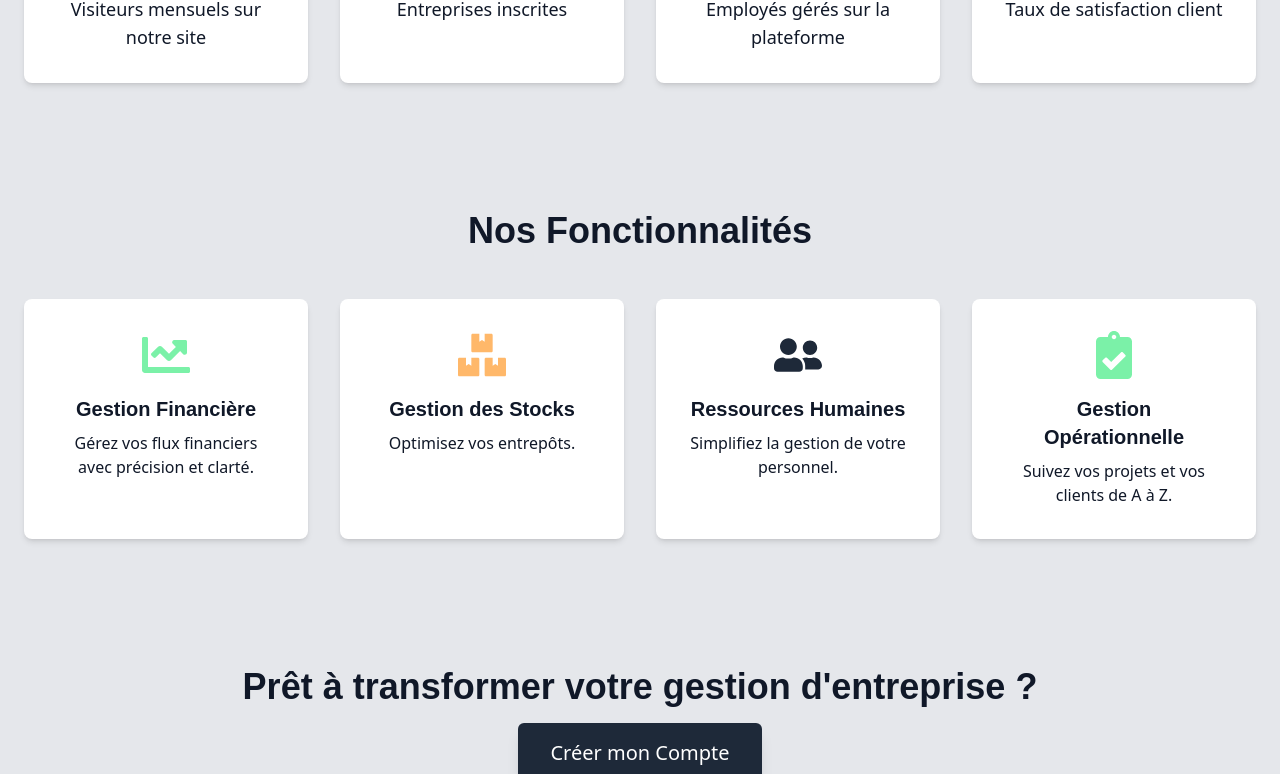
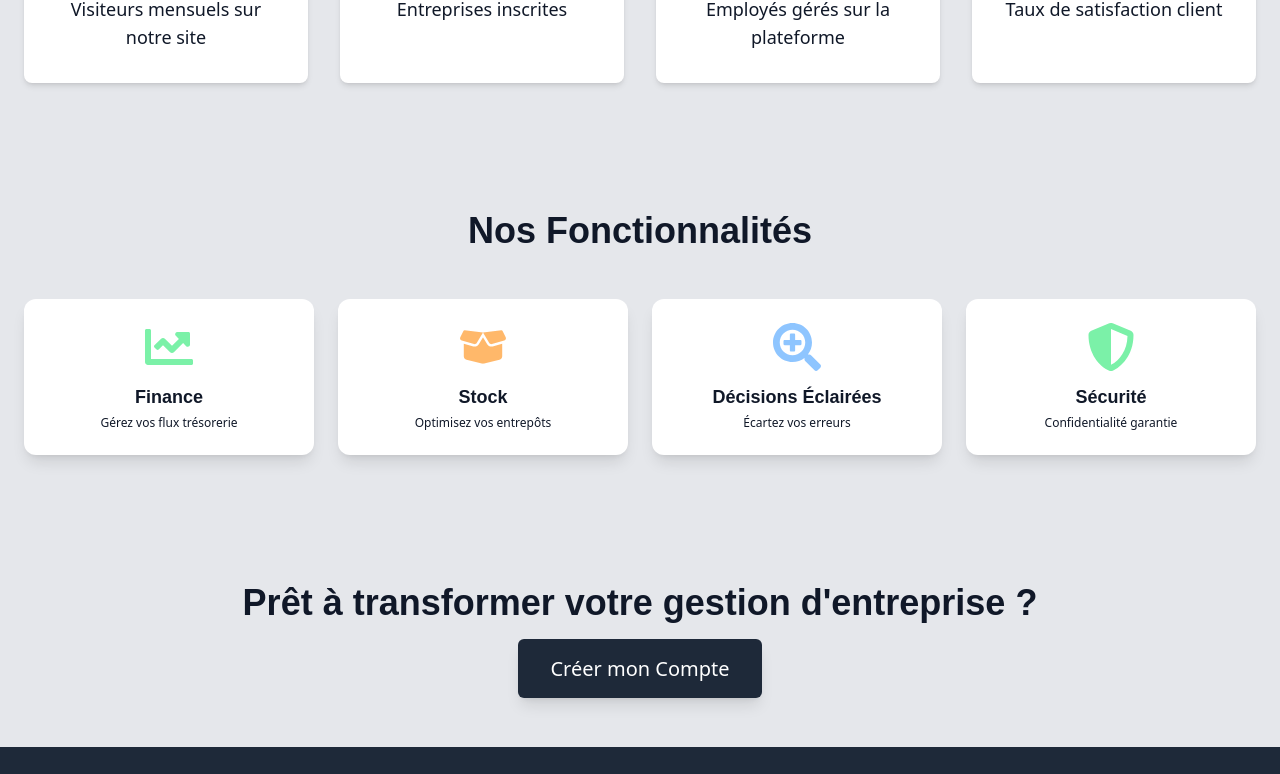
Before and after one commit to atedesi22/PilotPro, a React (Vite) app: page / in a window 1280 px wide. Shown: the part 1009-1783 px from the top of the page. Built offline with nearby package versions, Linux system fonts and the light colour scheme.

Commit message:
new commit

```diff
--- a/src/components/ContactPage.jsx
+++ b/src/components/ContactPage.jsx
@@ -8,6 +8,7 @@ import {
     FaQuestionCircle, FaUserCircle, FaBars,
     FaEnvelope, FaPhone, FaBuilding, FaFacebook, FaTwitter, FaLinkedin // Icônes de contact
 } from 'react-icons/fa';
+import { MdContactPage, MdMonetizationOn } from 'react-icons/md';
 
 // --- Configuration Couleurs & Styles ---
 
@@ -30,10 +31,10 @@ const MobileNavbar = () => {
                     <FaClipboardCheck className="text-xl mb-0.5" /> Fonctionnalités
                 </Link>
                 <Link to="/tarifs" className={getLinkClass('/tarifs')}>
-                    <FaMoneyBillWave className="text-xl mb-0.5" /> Tarifs
+                    <MdMonetizationOn className="text-xl mb-0.5" /> Tarifs
                 </Link>
                 <Link to="/contact" className={getLinkClass('/contact')}>
-                    <FaLifeRing className="text-xl mb-0.5" /> Contact
+                    <MdContactPage className="text-xl mb-0.5" /> Contact
                 </Link>
             </nav>
         </footer>
--- a/src/components/FAQPage.jsx
+++ b/src/components/FAQPage.jsx
@@ -82,10 +82,10 @@ const FAQPage = () => {
           <FaClipboardCheck className="text-xl mb-0.5" /> Fonctionnalités
         </Link>
         <Link to="/pricing" className={`flex flex-col items-center text-xs ${location.pathname === '/pricing' ? 'text-white' : 'text-white'}`}>
-          <FaMoneyBillWave className="text-xl mb-0.5" /> Tarifs
+          <MdMonetizationOn className="text-xl mb-0.5" /> Tarifs
         </Link>
         <Link to="/contact" className={`flex flex-col items-center text-xs ${location.pathname === '/contact' ? 'text-white' : 'text-white'}`}>
-          <FaLifeRing className="text-xl mb-0.5" /> Contact
+          <MdContactPage className="text-xl mb-0.5" /> Contact
         </Link>
       </nav>
     </footer>
--- a/src/components/FeaturesPage.jsx
+++ b/src/components/FeaturesPage.jsx
@@ -57,10 +57,10 @@ const MobileNavbar = () => {
                     <FaClipboardCheck className="text-xl mb-0.5" /> Fonctionnalités
                 </Link>
                 <Link to="/tarifs" className={getLinkClass('/tarifs')}>
-                    <FaMoneyBillWave className="text-xl mb-0.5" /> Tarifs
+                    <MdMonetizationOn className="text-xl mb-0.5" /> Tarifs
                 </Link>
                 <Link to="/contact" className={getLinkClass('/contact')}>
-                    <FaLifeRing className="text-xl mb-0.5" /> Contact
+                    <MdContactPage className="text-xl mb-0.5" /> Contact
                 </Link>
             </nav>
         </footer>
--- a/src/components/LandingPage.jsx
+++ b/src/components/LandingPage.jsx
@@ -3,11 +3,11 @@ import { React, useState } from 'react';
 import { Link, useLocation } from 'react-router-dom';
 import '../index.css';
 // Import des icônes de react-icons
-import { FaPlay,FaMoneyBillWave, FaUserCircle, FaQuestionCircle, FaLifeRing, FaHome, FaEye, FaBuilding, FaUsers, FaChartLine, FaBoxes, FaUserFriends, FaClipboardCheck, FaShieldAlt, FaRegEye, FaFacebook, FaTwitter, FaLinkedin } from 'react-icons/fa';
+import { FaPlay,FaMoneyBillWave, FaUserCircle, FaQuestionCircle, FaLifeRing, FaHome, FaEye, FaBuilding, FaUsers, FaChartLine, FaBoxes, FaUserFriends, FaClipboardCheck, FaShieldAlt, FaRegEye, FaFacebook, FaTwitter, FaLinkedin, FaSearchPlus } from 'react-icons/fa';
 import { BsGraphUp } from 'react-icons/bs'; // Pour l'icône de décisions éclairées
-import { MdOutlineSecurity } from 'react-icons/md'; // Pour l'icône de sécurité
-import { IoBuildOutline, IoBuildSharp } from 'react-icons/io5';
-import { FaBuildingShield, FaEyeDropper, FaEyeLowVision, FaEyeSlash } from 'react-icons/fa6';
+import { MdContactPage, MdDownload, MdMonetizationOn, MdOutlineSecurity } from 'react-icons/md'; // Pour l'icône de sécurité
+import { IoBuildOutline, IoBuildSharp, IoDownload } from 'react-icons/io5';
+import { FaBoxOpen, FaBuildingShield, FaDownload, FaEyeDropper, FaEyeLowVision, FaEyeSlash } from 'react-icons/fa6';
 
 // Import de votre icône de logo (si vous l'avez en SVG ou un composant React)
 // Pour cet exemple, je vais simuler l'icône et utiliser FaPlay pour le logo textuel "PilotPro"
@@ -34,10 +34,10 @@ const MobileNavbar = () => {
                     <FaClipboardCheck className="text-xl mb-0.5" /> Fonctionnalités
                 </Link>
                 <Link to="/pricing" className={getLinkClass('/pricing')}>
-                    <FaMoneyBillWave className="text-xl mb-0.5" /> Tarifs
+                    <MdMonetizationOn className="text-xl mb-0.5" /> Tarifs
                 </Link>
                 <Link to="/contact" className={getLinkClass('/contact')}>
-                    <FaLifeRing className="text-xl mb-0.5" /> Contact
+                    <MdContactPage className="text-xl mb-0.5" /> Contact
                 </Link>
             </nav>
         </footer>
@@ -142,36 +142,35 @@ const LandingPage = () => {
           </div>
         </section>
 
-        {/* Section Nos Fonctionnalités */}
-        <section className="container mx-auto px-6 py-16 bg-gray-200
-">
+        {/* 4. Section Nos Fonctionnalités */}
+        <section className="container mx-auto px-6 py-12 md:py-16 bg-background-light">
           <h2 className="font-heading text-3xl md:text-4xl font-bold text-center text-gray-900 mb-12">
             Nos Fonctionnalités
           </h2>
-          <div className="grid grid-cols-2 md:grid-cols-3 lg:grid-cols-4 gap-8">
-            {/* Feature Card 1 */}
-            <div className="bg-white p-8 rounded-lg shadow-md text-center">
-              <FaChartLine className="text-5xl text-green-300 mx-auto mb-4" />
-              <h3 className="font-heading text-xl font-semibold text-gray-900 mb-2">Gestion Financière</h3>
-              <p className="text-gray-900">Gérez vos flux financiers avec précision et clarté.</p>
+          <div className="grid grid-cols-2 lg:grid-cols-4 gap-6">
+            {/* Feature Card 1: Finance */}
+            <div className="bg-white p-6 rounded-xl shadow-lg text-center hover:shadow-xl transition-shadow">
+              <FaChartLine className="text-5xl text-green-300 mx-auto mb-3" />
+              <h3 className="font-heading text-lg font-semibold text-text-deep-grey mb-1">Finance</h3>
+              <p className="text-xs text-text-deep-grey">Gérez vos flux trésorerie</p>
             </div>
-            {/* Feature Card 2 */}
-            <div className="bg-white p-8 rounded-lg shadow-md text-center">
-              <FaBoxes className="text-5xl text-orange-300 mx-auto mb-4" />
-              <h3 className="font-heading text-xl font-semibold text-gray-900 mb-2">Gestion des Stocks</h3>
-              <p className="text-gray-900">Optimisez vos entrepôts.</p>
+            {/* Feature Card 2: Stock */}
+            <div className="bg-white p-6 rounded-xl shadow-lg text-center hover:shadow-xl transition-shadow">
+              <FaBoxOpen className="text-5xl text-orange-300 mx-auto mb-3" />
+              <h3 className="font-heading text-lg font-semibold text-text-deep-grey mb-1">Stock</h3>
+              <p className="text-xs text-text-deep-grey">Optimisez vos entrepôts</p>
             </div>
-            {/* Feature Card 3 */}
-            <div className="bg-white p-8 rounded-lg shadow-md text-center">
-              <FaUserFriends className="text-5xl text-gray-800 mx-auto mb-4" />
-              <h3 className="font-heading text-xl font-semibold text-gray-900 mb-2">Ressources Humaines</h3>
-              <p className="text-gray-900">Simplifiez la gestion de votre personnel.</p>
+            {/* Feature Card 3: Décisions */}
+            <div className="bg-white p-6 rounded-xl shadow-lg text-center hover:shadow-xl transition-shadow">
+              <FaSearchPlus className="text-5xl text-blue-300 mx-auto mb-3" />
+              <h3 className="font-heading text-lg font-semibold text-text-deep-grey mb-1">Décisions Éclairées</h3>
+              <p className="text-xs text-text-deep-grey">Écartez vos erreurs</p>
             </div>
-            {/* Feature Card 4 */}
-            <div className="bg-white p-8 rounded-lg shadow-md text-center">
-              <FaClipboardCheck className="text-5xl text-green-300 mx-auto mb-4" />
-              <h3 className="font-heading text-xl font-semibold text-gray-900 mb-2">Gestion Opérationnelle</h3>
-              <p className="text-gray-900">Suivez vos projets et vos clients de A à Z.</p>
+            {/* Feature Card 4: Sécurité */}
+            <div className="bg-white p-6 rounded-xl shadow-lg text-center hover:shadow-xl transition-shadow">
+              <FaShieldAlt className="text-5xl text-green-300 mx-auto mb-3" />
+              <h3 className="font-heading text-lg font-semibold text-text-deep-grey mb-1">Sécurité</h3>
+              <p className="text-xs text-text-deep-grey">Confidentialité garantie</p>
             </div>
           </div>
         </section>
@@ -205,6 +204,15 @@ const LandingPage = () => {
       </footer>
       {/* Footer (Mobile Navigation Bar) */}
             <MobileNavbar />
+
+            {/* 8. Bouton Flottant (PWA Download) */}
+      <button
+        title="Télécharger l'Application"
+        onClick={() => alert("Simule le téléchargement de la PWA (Service Worker) !")}
+        className="fixed bottom-20 right-4 w-15 md:bottom-8 md:right-8 bg-blue-300/90 p-4 rounded-full shadow-2xl text-pilotpro-blue z-40 hover:bg-green-300/80 transition-transform transform hover:scale-110"
+      >
+          <MdDownload className="text-2xl text-center" />
+      </button>
     </div>
 
   );
--- a/src/components/LoginPage.jsx
+++ b/src/components/LoginPage.jsx
@@ -28,10 +28,10 @@ const MobileNavbar = () => {
                     <FaClipboardCheck className="text-xl mb-0.5" /> Fonctionnalités
                 </Link>
                 <Link to="/pricing" className={getLinkClass('/pricing')}>
-                    <FaMoneyBillWave className="text-xl mb-0.5" /> Tarifs
+                    <MdMonetizationOn className="text-xl mb-0.5" /> Tarifs
                 </Link>
                 <Link to="/contact" className={getLinkClass('/contact')}>
-                    <FaLifeRing className="text-xl mb-0.5" /> Contact
+                    <MdContactPage className="text-xl mb-0.5" /> Contact
                 </Link>
             </nav>
         </footer>
--- a/src/components/PricingPage.jsx
+++ b/src/components/PricingPage.jsx
@@ -100,10 +100,10 @@ const MobileNavbar = () => {
                     <FaClipboardCheck className="text-xl mb-0.5" /> Fonctionnalités
                 </Link>
                 <Link to="/tarifs" className={getLinkClass('/tarifs')}>
-                    <FaMoneyBillWave className="text-xl mb-0.5" /> Tarifs
+                    <MdMonetizationOn className="text-xl mb-0.5" /> Tarifs
                 </Link>
                 <Link to="/contact" className={getLinkClass('/contact')}>
-                    <FaLifeRing className="text-xl mb-0.5" /> Contact
+                    <MdContactPage className="text-xl mb-0.5" /> Contact
                 </Link>
             </nav>
         </footer>
--- a/src/components/RegisterEmployee.jsx
+++ b/src/components/RegisterEmployee.jsx
@@ -31,10 +31,10 @@ const MobileNavbar = () => {
                     <FaClipboardCheck className="text-xl mb-0.5" /> Fonctionnalités
                 </Link>
                 <Link to="/pricing" className={getLinkClass('/pricing')}>
-                    <FaMoneyBillWave className="text-xl mb-0.5" /> Tarifs
+                    <MdMonetizationOn className="text-xl mb-0.5" /> Tarifs
                 </Link>
                 <Link to="/contact" className={getLinkClass('/contact')}>
-                    <FaLifeRing className="text-xl mb-0.5" /> Contact
+                    <MdContactPage className="text-xl mb-0.5" /> Contact
                 </Link>
             </nav>
         </footer>
--- a/src/components/RegisterPage.jsx
+++ b/src/components/RegisterPage.jsx
@@ -30,10 +30,10 @@ const MobileNavbar = () => {
                     <FaClipboardCheck className="text-xl mb-0.5" /> Fonctionnalités
                 </Link>
                 <Link to="/pricing" className={getLinkClass('/pricing')}>
-                    <FaMoneyBillWave className="text-xl mb-0.5" /> Tarifs
+                    <MdMonetizationOn className="text-xl mb-0.5" /> Tarifs
                 </Link>
                 <Link to="/contact" className={getLinkClass('/contact')}>
-                    <FaLifeRing className="text-xl mb-0.5" /> Contact
+                    <MdContactPage className="text-xl mb-0.5" /> Contact
                 </Link>
             </nav>
         </footer>
```
